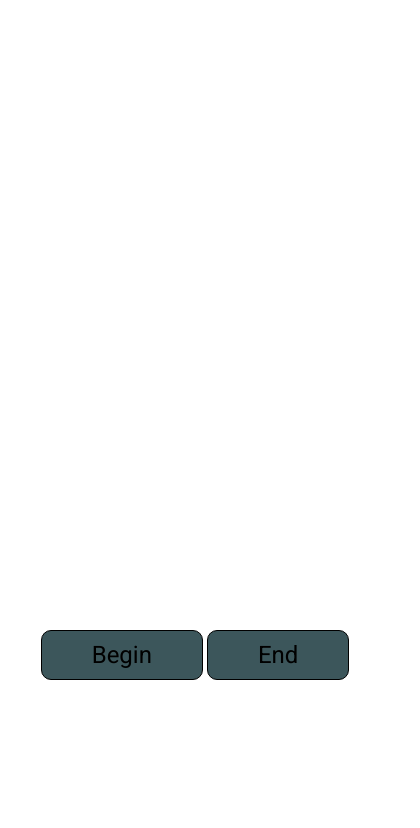
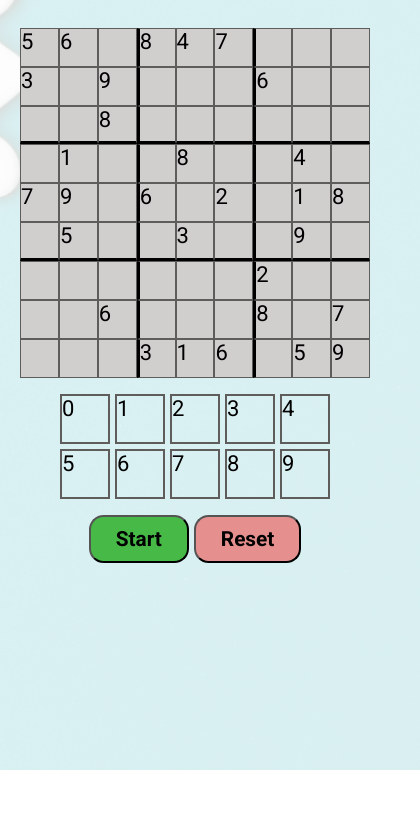
Before and after one commit to Anshul-Mhlvt/Sudoku_Sensei, a plain HTML site: page index.html in a window 390 px wide. Shown: the part 74-902 px from the top of the page, 420 px wide, since content can reach past the window. After the commit the page ends 844 px from the top, so only its background shows below. Drawn offline with Linux system fonts and the light colour scheme; files that its build step writes are made by us from their sources.

Commit message:
updated styles and util classes

```diff
--- a/CSS/styles.css
+++ b/CSS/styles.css
@@ -7,86 +7,144 @@
     font-family: 'Roboto', sans-serif;
     user-select: none;
 }
-
 .container {
     width: 100%;
-    min-height: 100vh;
-    display: flex;
-    align-items: center;
-    justify-content: center;
-    gap: 2em;
+    min-height: 65vh;
+    gap: 1em;
+    margin-top: 45px;
 }
 h1 {
-    text-align: center;
-    padding-top: 20px;
-    text-decoration: underline;
+    padding-top: 10px;
+    font-size: 1.8rem;
     text-transform: uppercase;
 }
+.heading {
+    border-bottom: 6px solid var(--primary-border-color);
+    width: fit-content;
+}
+.alert-box {
+    border: 2px solid black;
+    width: fit-content;
+    margin: 0 auto;
+    margin-top: 20px;
+    padding: 10px 20px;
+    font-size: 20px;
+}
+:root {
+    --select-background-color: rgb(68, 60, 60);
+    --select-text-color: white;
+    --primary-border-color: rgb(95, 92, 92);
+}
+#background-img {
+    position: fixed;
+    top: -50%;
+    left: -50%;
+    width: 200%;
+    height: 200%;
+    z-index: -1;
+}
+#background-img img {
+    position: absolute;
+    inset: 0;
+    margin: auto;
+    min-width: 50%;
+    min-height: 50%;
+    opacity: 0.15;
+    background-repeat: repeat-y;
+}
 #board-container {
+    background-color: rgb(209, 206, 206);
     height: 450px;
     width: 450px;
-    display: flex;
-    flex-wrap: wrap;
 }
-
 #options-container {
     max-width: 300px;
+    gap: 5px;
+}
+.block {
+    width: calc(100% / 9);
+    height: calc(100% / 9);
+    border: 1px solid var(--primary-border-color);
+    font-size: 22px;
+    transition: all 200ms ease;
+}
+.panel {
+    gap: 1em;
+}
+.selected-color {
+    background-color: var(--select-background-color);
+    color: var(--select-text-color);
+}
+.buttons-container {
+    gap: 5px;
     display: flex;
-    flex-wrap: wrap;
-    cursor: pointer;
-    justify-content: center;
-    gap: 2px;
+    flex-direction: column;
 }
-
-.block {
+.options {
     width: 50px;
     height: 50px;
-    border: 1px solid black;
-    display: flex;
-    align-items: center;
-    justify-content: center;
+    border: 2px solid var(--primary-border-color);
     font-size: 22px;
-    font-weight: 700;
-}
-.border-bottom {
-    border-bottom: 2px solid black;
-}
-.border-left {
-    border-left: 2px solid black;
-}
-.initial-block-color {
-    background-color: rgb(215, 206, 206);
-}
-.options {
-    border-radius: 4px;
+    transition: all 200ms ease;
 }
 .options:hover {
-    background-color: #ddd;
-}
-.panel {
-    display: flex;
-    flex-direction: column;
-    justify-content: center;
-    align-items: center;
-    gap: 1em;
+    background-color: var(--select-background-color);
+    color: var(--select-text-color);
 }
 button {
-    padding: 10px 50px;
-    font-size: 1.5rem;
-    border-radius: 10px;
-    text-align: center;
-    border: 1px solid black;
-    cursor: pointer;
-    background-color: #3C565B;
-    transition: all 100ms;
+    padding: 10px 25px;
+    font-size: 1.3rem;
+    transition: all 100ms ease;
 }
-button:hover {
-    background-color: #16F529;
-    color: white;
+.start {
+    background-color: rgb(70, 185, 70);
 }
-
-@media (max-width: 802px) {
+.start:hover {
+    background-color: rgb(25, 227, 25);
+    color: var(--select-text-color);
+}
+.stop {
+    background-color: rgb(229, 143, 143);
+}
+.stop:hover {
+    background-color: red;
+    color: var(--select-text-color);
+}
+@media (max-width: 974px) {
     .container {
         flex-direction: column;
+        justify-content: flex-start;
+        align-items: flex-start;
+    }
+    #board-container {
+        height: 400px;
+        width: 400px;
     }
 }
+@media (max-width: 492px) {
+    .panel {
+        flex-direction: column;
+    }
+    #options-container {
+        justify-content: center;
+    }
+    .buttons-container {
+        flex-direction: row;
+    }
+    #board-container {
+        height: 350px;
+        width: 350px;
+    }
+}
+@media (max-width: 378px) {
+    #board-container {
+        height: 300px;
+        width: 300px;
+    }
+    .block {
+        font-size: 18px;
+    }
+    h1 {
+        font-size: 1.5rem;
+    }
+}
--- a/CSS/util.css
+++ b/CSS/util.css
@@ -0,0 +1,22 @@
+.m-auto { margin: 0 auto; }
+.flex { display: flex; }
+.wrap { flex-wrap: wrap; }
+.align-center {align-items: center; }
+.justify-center {justify-content: center; }
+.justify-start {justify-content: flex-start; }
+.flex-col {display: flex; flex-direction: column; }
+
+
+.display-none { display: none; }
+.font-wt-bold {font-weight: 700; }
+.text-center {text-align: center; }
+.border-bottom { border-bottom: 3px solid black; }
+.border-left { border-left: 3px solid black; }
+.br-radius { border-radius: 0.7em; }
+.pointer {
+    cursor: pointer;
+    -webkit-tap-highlight-color: transparent !important;
+    outline: none !important;
+}
+.alert-success { background-color: rgb(57, 230, 42); }
+.alert-failure { background-color: rgb(255, 132, 132); }
--- a/index.html
+++ b/index.html
@@ -4,20 +4,30 @@
     <meta charset="UTF-8">
     <meta name="viewport" content="width=device-width, initial-scale=1.0">
     <title>Sudoku Sensei</title>
-    <link rel="stylesheet" href="styles.css">
+    <link rel="stylesheet" href="CSS/styles.css">
+    <link rel="stylesheet" href="CSS/util.css">
+    <link rel="icon" href="Images/icon.png" type="image/png">
 </head>
 <body>
-    <h1>Sudoku Sensei</h1>
+    <div class="heading m-auto">
+        <h1 class="text-center">Sudoku Sensei</h1>
+    </div>
+    <div id="background-img">
+        <img src="Images/background image.png" alt="">
+   </div>
     <div class="container">
-        <div id="board-container"></div>
-        <div class="panel">
-            <div id="options-container"></div>
-            <div class="buttons">
-                <button class="begin">Begin</button>
-                <button class="end">End</button>
+    <div class="alert-box font-wt-bold br-radius display-none"></div>
+    <div class="container flex align-center justify-center">
+        <div id="board-container" class="flex wrap pointer"></div>
+        <div class="panel flex justify-center align-center">
+            <div id="options-container" class="flex wrap justify-start pointer"></div>
+            <div class="buttons-container flex text-center">
+                <button class="start font-wt-bold br-radius pointer">Start</button>
+                <button class="stop font-wt-bold br-radius pointer">Reset</button>
             </div>
         </div>
     </div>
-    <script src="script.js"></script>
+    <script src="Javascript/script.js" defer></script>
+    <script src="Javascript/verify.js" defer></script>
 </body>
 </html>
```
